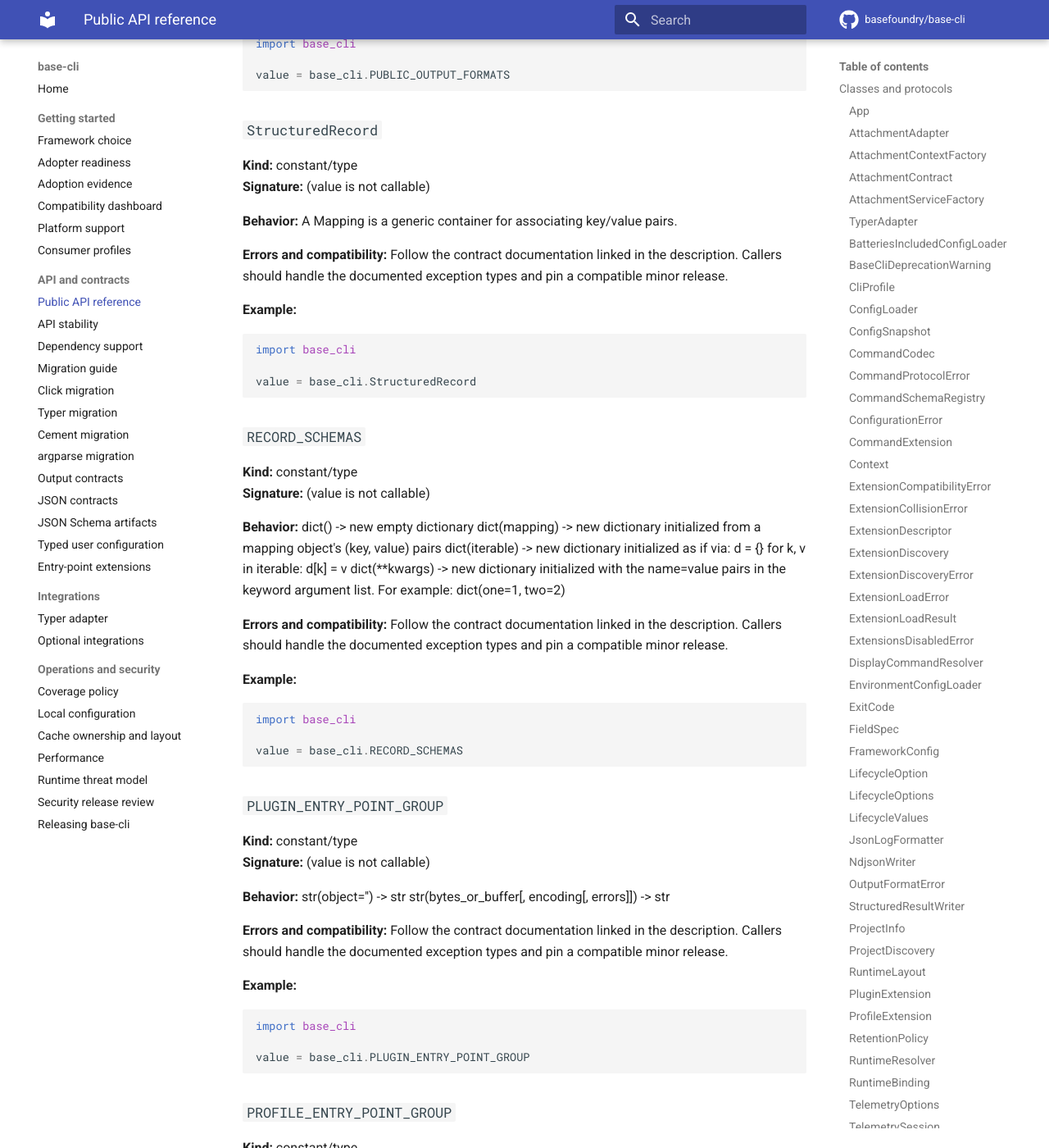
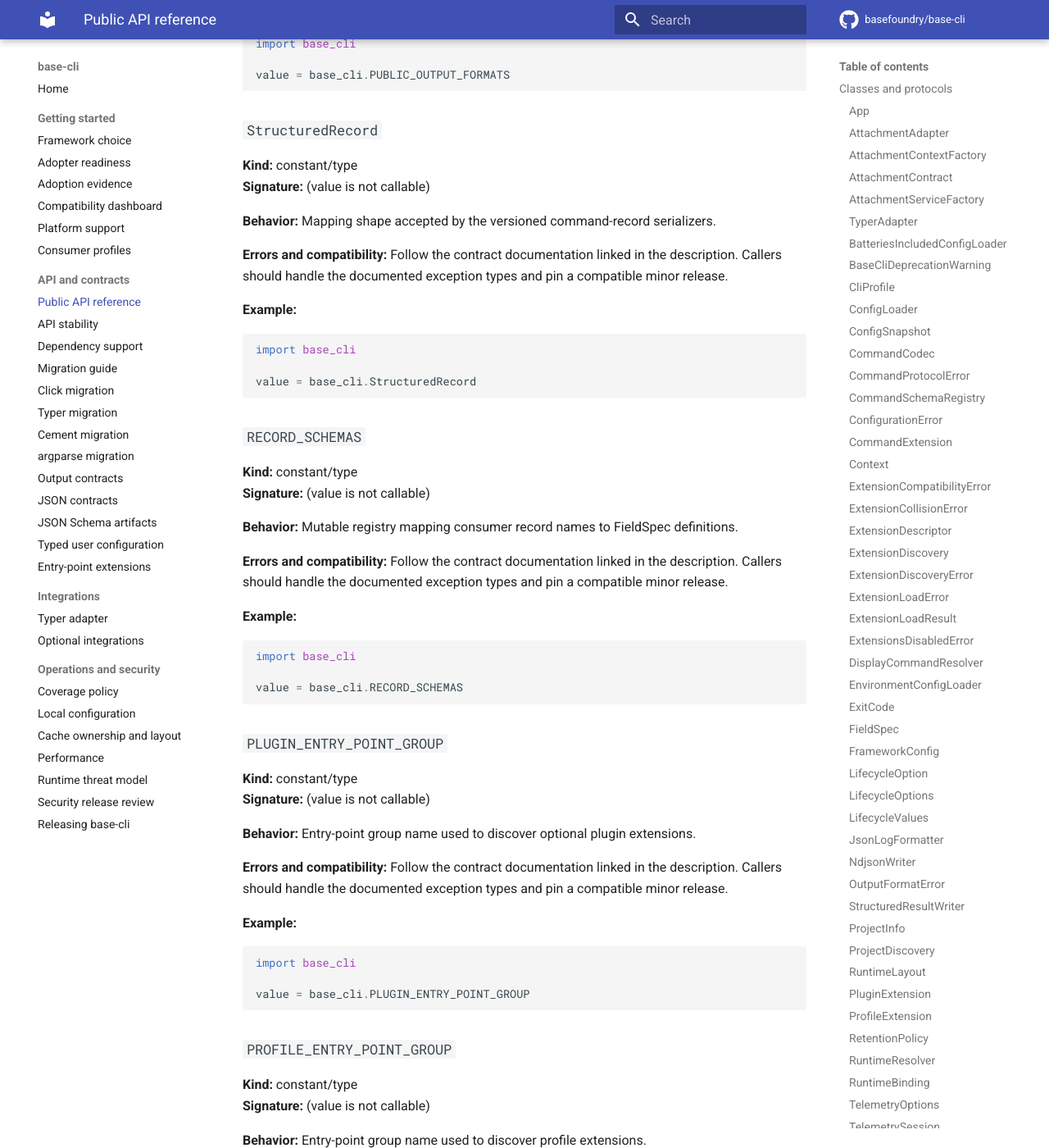
Before and after one commit to basefoundry/base-cli, an MkDocs documentation site: the page built from docs/api-reference.md, in a window 1280 px wide and 1400 px high, scrolled down 49397 px. Shown: the whole window at 82% size. Built offline with MkDocs 1.6.1 and Material for MkDocs 9.7.7, drawn with Linux system fonts in a browser that asks for light colours; comment, search, counter and statistics services are not loaded; some of the changed text lies outside the part shown.

Commit message:
docs: repair generated API and Typer contracts
Closes #273

Adds symbol-owned descriptions for all runtime constants/type helpers,
rejects built-in constructor prose in the generator, regenerates the
complete API reference, and documents/tests the TyperAdapter
repeated-attachment contract.

```diff
--- a/docs/api-reference.md
+++ b/docs/api-reference.md
@@ -1602,7 +1602,7 @@ base_cli.testing
 **Kind:** constant/type
 **Signature:** (value is not callable)
 
-**Behavior:** str(object='') -> str str(bytes_or_buffer[, encoding[, errors]]) -> str
+**Behavior:** Installed base-cli distribution version exposed by the public facade.
 
 **Errors and compatibility:** Follow the contract documentation linked in the description. Callers should handle the documented exception types and pin a compatible minor release.
 
@@ -1617,7 +1617,7 @@ value = base_cli.__version__
 **Kind:** constant/type
 **Signature:** (value is not callable)
 
-**Behavior:** Describe the wire type and nullability of one command-record field.
+**Behavior:** Schema field descriptor for a required boolean command-record value.
 
 **Errors and compatibility:** Follow the contract documentation linked in the description. Callers should handle the documented exception types and pin a compatible minor release.
 
@@ -1632,7 +1632,7 @@ value = base_cli.BOOLEAN
 **Kind:** constant/type
 **Signature:** (value is not callable)
 
-**Behavior:** Type variable.
+**Behavior:** Consumer-owned application-state type parameter carried by Context.
 
 **Errors and compatibility:** Follow the contract documentation linked in the description. Callers should handle the documented exception types and pin a compatible minor release.
 
@@ -1647,7 +1647,7 @@ value = base_cli.ApplicationStateT
 **Kind:** constant/type
 **Signature:** (value is not callable)
 
-**Behavior:** Public facade symbol; see the linked contract and source annotations for details.
+**Behavior:** Callable type for canonicalizing command filter names.
 
 **Errors and compatibility:** Follow the contract documentation linked in the description. Callers should handle the documented exception types and pin a compatible minor release.
 
@@ -1662,7 +1662,7 @@ value = base_cli.CommandFilterNormalizer
 **Kind:** constant/type
 **Signature:** (value is not callable)
 
-**Behavior:** str(object='') -> str str(bytes_or_buffer[, encoding[, errors]]) -> str
+**Behavior:** Entry-point group name used to discover command extensions.
 
 **Errors and compatibility:** Follow the contract documentation linked in the description. Callers should handle the documented exception types and pin a compatible minor release.
 
@@ -1677,7 +1677,7 @@ value = base_cli.COMMAND_ENTRY_POINT_GROUP
 **Kind:** constant/type
 **Signature:** (value is not callable)
 
-**Behavior:** Type variable.
+**Behavior:** Consumer-owned configuration type parameter carried by Context and App.
 
 **Errors and compatibility:** Follow the contract documentation linked in the description. Callers should handle the documented exception types and pin a compatible minor release.
 
@@ -1692,7 +1692,7 @@ value = base_cli.ConfigT
 **Kind:** constant/type
 **Signature:** (value is not callable)
 
-**Behavior:** Built-in immutable sequence.
+**Behavior:** Supported base-cli extension entry-point groups in discovery order.
 
 **Errors and compatibility:** Follow the contract documentation linked in the description. Callers should handle the documented exception types and pin a compatible minor release.
 
@@ -1707,7 +1707,7 @@ value = base_cli.ENTRY_POINT_GROUPS
 **Kind:** constant/type
 **Signature:** (value is not callable)
 
-**Behavior:** str(object='') -> str str(bytes_or_buffer[, encoding[, errors]]) -> str
+**Behavior:** Extension API version negotiated through entry-point metadata.
 
 **Errors and compatibility:** Follow the contract documentation linked in the description. Callers should handle the documented exception types and pin a compatible minor release.
 
@@ -1722,7 +1722,7 @@ value = base_cli.EXTENSION_API_VERSION
 **Kind:** constant/type
 **Signature:** (value is not callable)
 
-**Behavior:** Own an isolated set of command record schemas.
+**Behavior:** Process-local registry containing built-in and consumer record schemas.
 
 **Errors and compatibility:** Follow the contract documentation linked in the description. Callers should handle the documented exception types and pin a compatible minor release.
 
@@ -1737,7 +1737,7 @@ value = base_cli.DEFAULT_SCHEMA_REGISTRY
 **Kind:** constant/type
 **Signature:** (value is not callable)
 
-**Behavior:** str(object='') -> str str(bytes_or_buffer[, encoding[, errors]]) -> str
+**Behavior:** Metadata key used to mark lifecycle-owned Click parameters.
 
 **Errors and compatibility:** Follow the contract documentation linked in the description. Callers should handle the documented exception types and pin a compatible minor release.
 
@@ -1752,7 +1752,7 @@ value = base_cli.LIFECYCLE_META_KEY
 **Kind:** constant/type
 **Signature:** (value is not callable)
 
-**Behavior:** Describe the wire type and nullability of one command-record field.
+**Behavior:** Schema field descriptor for a nullable string command-record value.
 
 **Errors and compatibility:** Follow the contract documentation linked in the description. Callers should handle the documented exception types and pin a compatible minor release.
 
@@ -1767,7 +1767,7 @@ value = base_cli.NULLABLE_STRING
 **Kind:** constant/type
 **Signature:** (value is not callable)
 
-**Behavior:** Describe the wire type and nullability of one command-record field.
+**Behavior:** Schema field descriptor for a required string command-record value.
 
 **Errors and compatibility:** Follow the contract documentation linked in the description. Callers should handle the documented exception types and pin a compatible minor release.
 
@@ -1797,7 +1797,7 @@ value = base_cli.JSON_CONTRACT_VERSION
 **Kind:** constant/type
 **Signature:** (value is not callable)
 
-**Behavior:** str(object='') -> str str(bytes_or_buffer[, encoding[, errors]]) -> str
+**Behavior:** Schema identifier emitted by machine-readable error envelopes.
 
 **Errors and compatibility:** Follow the contract documentation linked in the description. Callers should handle the documented exception types and pin a compatible minor release.
 
@@ -1812,7 +1812,7 @@ value = base_cli.JSON_ERROR_SCHEMA
 **Kind:** constant/type
 **Signature:** (value is not callable)
 
-**Behavior:** str(object='') -> str str(bytes_or_buffer[, encoding[, errors]]) -> str
+**Behavior:** Schema identifier emitted by structured JSON log records.
 
 **Errors and compatibility:** Follow the contract documentation linked in the description. Callers should handle the documented exception types and pin a compatible minor release.
 
@@ -1827,7 +1827,7 @@ value = base_cli.JSON_LOG_SCHEMA
 **Kind:** constant/type
 **Signature:** (value is not callable)
 
-**Behavior:** str(object='') -> str str(bytes_or_buffer[, encoding[, errors]]) -> str
+**Behavior:** Schema identifier emitted by successful JSON output envelopes.
 
 **Errors and compatibility:** Follow the contract documentation linked in the description. Callers should handle the documented exception types and pin a compatible minor release.
 
@@ -1842,7 +1842,7 @@ value = base_cli.JSON_OUTPUT_SCHEMA
 **Kind:** constant/type
 **Signature:** (value is not callable)
 
-**Behavior:** int([x]) -> integer int(x, base=10) -> integer
+**Behavior:** Maximum retained message length for one structured JSON log record.
 
 **Errors and compatibility:** Follow the contract documentation linked in the description. Callers should handle the documented exception types and pin a compatible minor release.
 
@@ -1857,7 +1857,7 @@ value = base_cli.MAX_JSON_LOG_MESSAGE_LENGTH
 **Kind:** constant/type
 **Signature:** (value is not callable)
 
-**Behavior:** str(object='') -> str str(bytes_or_buffer[, encoding[, errors]]) -> str
+**Behavior:** Schema identifier emitted by versioned newline-delimited record output.
 
 **Errors and compatibility:** Follow the contract documentation linked in the description. Callers should handle the documented exception types and pin a compatible minor release.
 
@@ -1872,7 +1872,7 @@ value = base_cli.NDJSON_SCHEMA
 **Kind:** constant/type
 **Signature:** (value is not callable)
 
-**Behavior:** int([x]) -> integer int(x, base=10) -> integer
+**Behavior:** Version number for the newline-delimited record contract.
 
 **Errors and compatibility:** Follow the contract documentation linked in the description. Callers should handle the documented exception types and pin a compatible minor release.
 
@@ -1887,7 +1887,7 @@ value = base_cli.NDJSON_SCHEMA_VERSION
 **Kind:** constant/type
 **Signature:** (value is not callable)
 
-**Behavior:** Built-in immutable sequence.
+**Behavior:** Supported public output format names and their resolution order.
 
 **Errors and compatibility:** Follow the contract documentation linked in the description. Callers should handle the documented exception types and pin a compatible minor release.
 
@@ -1902,7 +1902,7 @@ value = base_cli.PUBLIC_OUTPUT_FORMATS
 **Kind:** constant/type
 **Signature:** (value is not callable)
 
-**Behavior:** A Mapping is a generic container for associating key/value pairs.
+**Behavior:** Mapping shape accepted by the versioned command-record serializers.
 
 **Errors and compatibility:** Follow the contract documentation linked in the description. Callers should handle the documented exception types and pin a compatible minor release.
 
@@ -1917,7 +1917,7 @@ value = base_cli.StructuredRecord
 **Kind:** constant/type
 **Signature:** (value is not callable)
 
-**Behavior:** dict() -> new empty dictionary dict(mapping) -> new dictionary initialized from a mapping object's     (key, value) pairs dict(iterable) -> new dictionary initialized as if via:     d = {}     for k, v in iterable:         d[k] = v dict(**kwargs) -> new dictionary initialized with the name=value pairs     in the keyword argument list.  For example:  dict(one=1, two=2)
+**Behavior:** Mutable registry mapping consumer record names to FieldSpec definitions.
 
 **Errors and compatibility:** Follow the contract documentation linked in the description. Callers should handle the documented exception types and pin a compatible minor release.
 
@@ -1932,7 +1932,7 @@ value = base_cli.RECORD_SCHEMAS
 **Kind:** constant/type
 **Signature:** (value is not callable)
 
-**Behavior:** str(object='') -> str str(bytes_or_buffer[, encoding[, errors]]) -> str
+**Behavior:** Entry-point group name used to discover optional plugin extensions.
 
 **Errors and compatibility:** Follow the contract documentation linked in the description. Callers should handle the documented exception types and pin a compatible minor release.
 
@@ -1947,7 +1947,7 @@ value = base_cli.PLUGIN_ENTRY_POINT_GROUP
 **Kind:** constant/type
 **Signature:** (value is not callable)
 
-**Behavior:** str(object='') -> str str(bytes_or_buffer[, encoding[, errors]]) -> str
+**Behavior:** Entry-point group name used to discover profile extensions.
 
 **Errors and compatibility:** Follow the contract documentation linked in the description. Callers should handle the documented exception types and pin a compatible minor release.
 
@@ -1962,7 +1962,7 @@ value = base_cli.PROFILE_ENTRY_POINT_GROUP
 **Kind:** constant/type
 **Signature:** (value is not callable)
 
-**Behavior:** Type variable.
+**Behavior:** Consumer-owned service-container type parameter carried by Context.
 
 **Errors and compatibility:** Follow the contract documentation linked in the description. Callers should handle the documented exception types and pin a compatible minor release.
 
```
Also changed, not shown: other parts of docs/api-reference.md (+1 -1 lines), docs/typer-adapter.md (+6 -2 lines), 3 other files.
